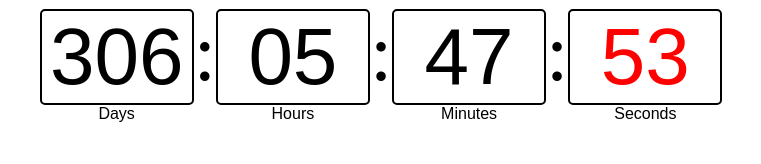
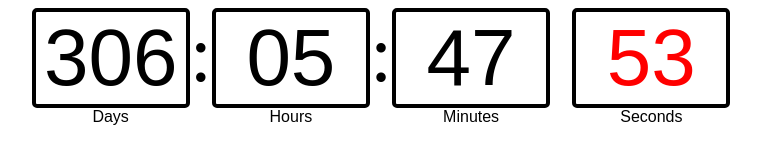
Before and after one commit to RinaOcean/goit-js-hw-11-timer, a plain HTML site: page index.html in a window 1280 px wide. Shown: the whole page, without its empty margins (259-1020 px from the left). Drawn offline with Linux system fonts and the light colour scheme; a web font is replaced by a local one.

Commit message:
update interface

```diff
--- a/index.html
+++ b/index.html
@@ -38,11 +38,11 @@
       </div>
 
       <div class="dots">
-        <span data-value="dots_secs">:</span>
+        <span id="blink" data-value="dots_secs">:</span>
       </div>
 
       <div class="field">
-        <span class="value" hidden="true" data-value="secs">0</span>
+        <span class="value" data-value="secs">0</span>
         <span class="label">Seconds</span>
       </div>
     </div>
--- a/index.js
+++ b/index.js
@@ -20,7 +20,7 @@ class CountdownTimer {
       const curentTime = new Date();
       const deltatime = this.targetDate - curentTime;
       const time = this.getTimeComponents(deltatime);
-
+      blink(document.getElementById('blink'), 500);
       this.onTick(time);
     }, 1000);
   }
@@ -38,6 +38,8 @@ class CountdownTimer {
   pad(value) {
     return String(value).padStart(2, '0');
   }
+
+  dotsFlashing() {}
 }
 
 new CountdownTimer({
@@ -52,3 +54,13 @@ function updateTimer({ days, hours, mins, secs }) {
   refs.mins.textContent = mins;
   refs.secs.textContent = secs;
 }
+
+function blink(element, time) {
+  element.style.visibility = 'hidden';
+  setTimeout(function () {
+    element.style.visibility = 'visible';
+  }, time);
+  setTimeout(function () {
+    blink(element, time);
+  }, time * 2);
+}
--- a/styles.css
+++ b/styles.css
@@ -19,7 +19,7 @@
   justify-content: center;
 
   border-style: solid;
-  border-width: 2px;
+  border-width: 4px;
   border-color: black;
   border-radius: 5px;
   font-size: 80px;
```
